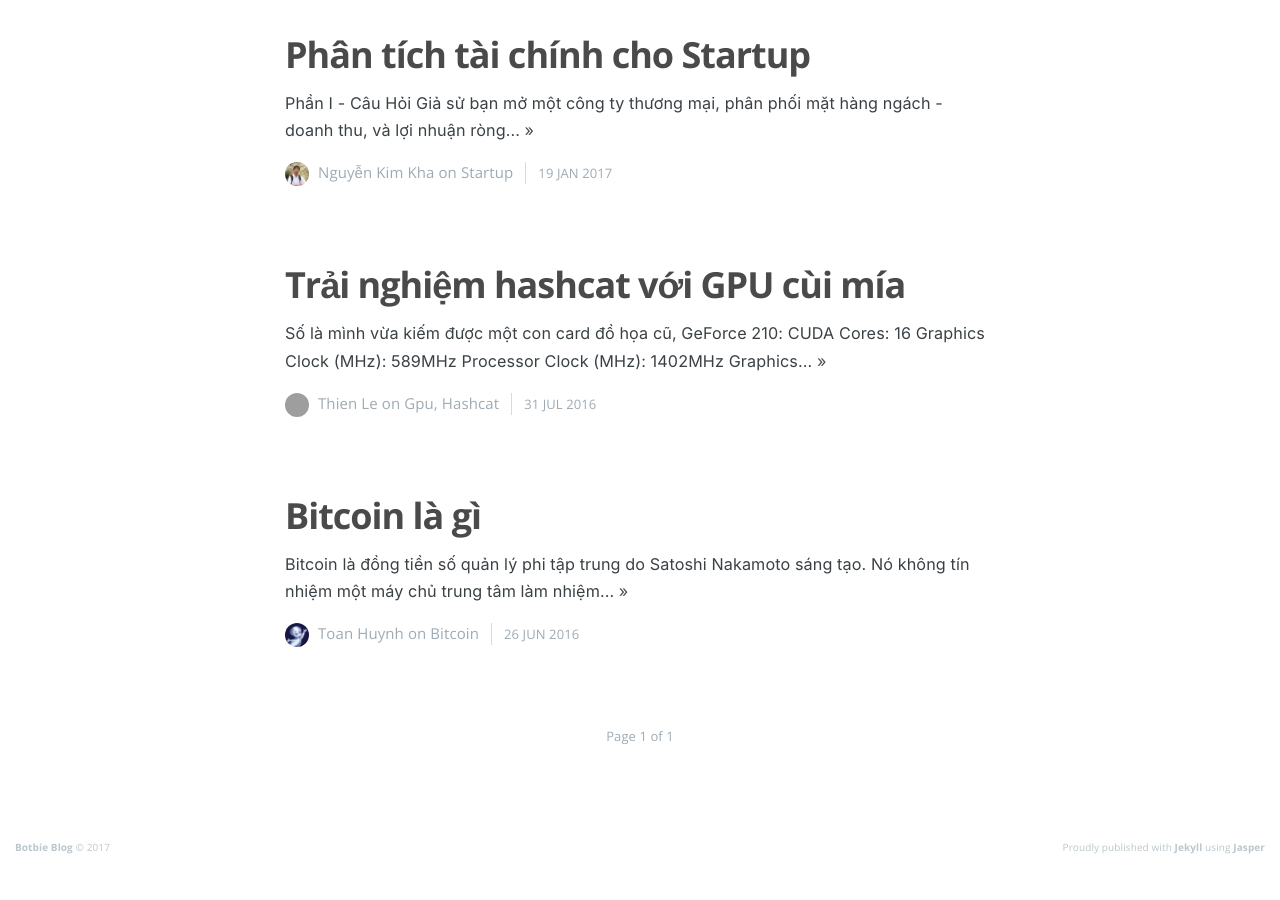
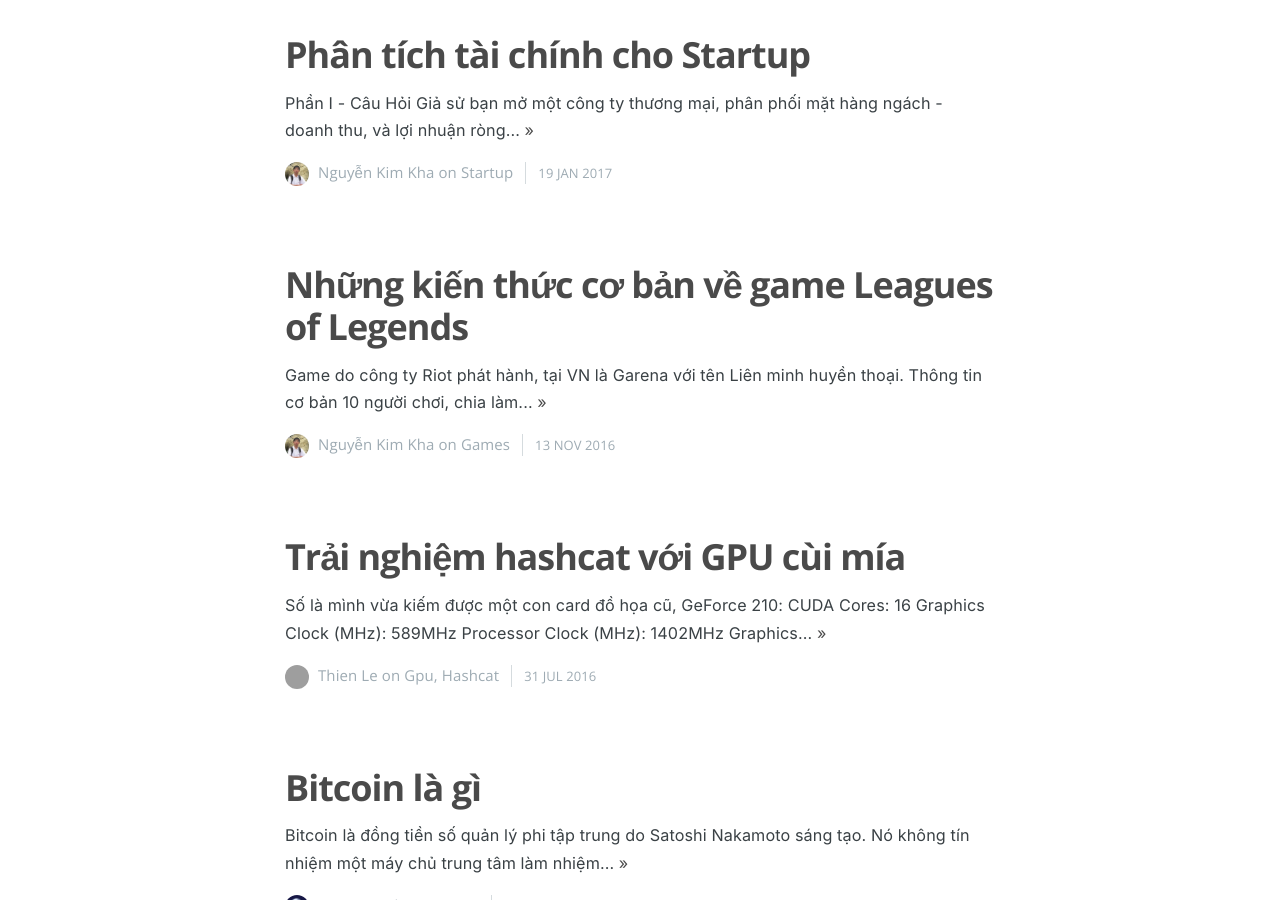
Before and after one commit to botbie/blog, a Jekyll site: the page built from index.html, in a window 1280 px wide and 900 px high, scrolled down 916 px. Built offline with Jekyll 4.4.1, drawn with Linux system fonts in a browser that asks for light colours; nearby versions of some CDN libraries; the list of posts is cut into pages by our own code; before the commit the page ends 1782 px from its top, so only the background shows below that; some of the changed lines change nothing that is shown; grey boxes are pictures that could not be loaded.

Commit message:
Add old post

```diff
--- /dev/null
+++ b/_posts/2016-11-13-nhung-kien-thuc-co-ban-ve-game-leagues-of-legends.md
@@ -0,0 +1,84 @@
+---
+layout: post
+cover: 'assets/images/covers/cover2.jpg'
+logo: 'assets/images/ghost.png'
+subclass: 'post tag-test tag-content'
+navigation: True
+title: Những kiến thức cơ bản về game Leagues of Legends
+date: 2016-11-13
+tags: [games]
+author: nkimkha
+comments: true
+---
+Game do công ty Riot phát hành, tại VN là Garena với tên **Liên minh huyền thoại**.
+
+Thông tin cơ bản
+----------------
+10 người chơi, chia làm 2 bên, mỗi bên 5 người. Mỗi người chơi điều khiển một champion (tướng).
+
+Bên cạnh champion còn có minions (lính) của mỗi bên.
+
+Mục tiêu là bên nào đánh đổ Nexus (nhà chính) của bên kia thì **thắng**. Tuy nhiên, muốn đập cái Nexus thì cần phải đập cái Turret (trụ) và Inhibitor (nhà lính) trước.
+
+Vấn đề là các người chơi đối phương không để yên cho mình đập nhà, và thế là phải oánh nhau trước.
+
+Bản đồ
+------
+![LOL maps](/assets/images/figures/league-of-legends-map.jpg)
+
+Một team sẽ ở góc dưới bên trái, team còn lại ở góc trên bên phải.
+
+Có 3 lane (đường) để đi từ bên này đến bên kia, được gọi là **Top**, **Mid** và **Bottom**. Giữa 3 lane này là **Jungle** (rừng)
+
+Trên mỗi lane sẽ có 2 turret của đội mình, 2 cái của đối phương.
+
+Các minions sẽ được triển khai trên 3 lane này. Minion có đặc điểm: cứ gặp đối phương là đánh, bất kể đó là champion, minion hay turret, chết thì thôi.
+
+Jungle là nơi có các quái vật, có loại lớn có loại nhỏ. Đặc biệt, trên đó còn có **Dragon** (rồng) và **Baron** (không biết dịch chữ này sao).
+
+Có một điểm lưu ý nhỏ là trên bản đồ có rất nhiều bụi rậm, chui vào đó thì đối phương sẽ không thấy (trừ khi đối phương cũng ở trong bụi đó hoặc có cắm mắt trong đó). Và không thấy thì không thể target để tấn công. Trong jungle có rất nhiều bụi rậm như vậy.
+
+Dragon thì đầu tiên có 4 loại, mỗi loại sẽ tăng cường một chỉ số gì đó cho cả team. Sau khi cả 4 bị giết hết thì sẽ có một Elder Dragon bá đạo hơn xuất hiện, và giết nó sẽ tăng cường cả 4 chỉ số cho team, nhưng chỉ ảnh hưởng được 2 phút.
+
+Baron thì khó đánh hơn, nhưng nếu giết được thì sẽ được buff các minions. Nói chung, bên nào giết Baron thì thường chiếm lợi thế rất lớn.
+
+Mấy cái turret có đặc điểm: sẽ tấn công nếu lại gần và damage khá lớn. Hầu hết trường hợp mọi người sẽ đợi các minion lại lần turret đối phương để turret đánh minion thì champion sẽ đánh turret. Không cẩn thận, turret đánh 3-4 phát là champion lên bảng và về thành. Một đặc điểm nữa là nếu mình tấn công champion đối phương, thì turret sẽ ưu tiên tấn công mình, nên phần lớn trường hợp chỉ cần núp sau turret của mình thì sẽ an toàn (trừ khi champion đối phương liều mạng).
+
+**Cần lưu ý**: Giết champion, minions, monsters,... đều được nhận tiền, nhưng **CHỈ KHI** mình là người tung đòn cuối cùng mà thôi!
+
+Đội hình
+--------
+Thông thường đội hình sẽ như sau:
+1. AD (Attack Dealer): Đây là nhân vật tấn công chủ lực của đội, và đi bottom lane.
+2. Supporter: Luôn đi chung với AD, để hứng đạn hoặc bơm máu cho AD, và tất nhiên là AD đi đâu thì đi đó.
+3. Tanker: Máu trâu khỏi chê, buff giáp, và đi top lane.
+4. Mid lane thuộc về sát thủ hoặc mage, đây là nhân vật thiên biến vạn hoá, mỗi người chơi một kiểu, có thể là tăng cường damage, có thể tăng giáp,...
+5. Jungler: Đi rừng với 3 mục đích: đánh quái kiếm tiền, đặt con mắt hoặc phá mắt đối phương, và lâu lâu nhảy ra giết champion đối phương (gọi là gank).
+
+**Về AD**: Đầu game thì tập trung đánh lính để lấy tiền mua trang bị, việc kích động đánh đối phương thì để supporter lo, đợi khi HP của đối phương thấp thì hãy xông vào mà giết sau. AD cũng có đặc điểm là tấn công ở cự ly xa, nên đừng ham hố xông ra trước mà hãy đứng sau và bắn tới, dùng skill chuẩn vào thì sẽ chắc ăn hơn. Việc xông lên trước, chặn đầu là của mấy thằng còn lại. Nửa sau của game mà AD không mua đủ item là cả team sẽ vất vả.
+
+**Về Supporter**: Làm ngược lại so với AD, nhưng vì không dứt điểm minion/champion/... nên để có tiền thì hãy mua item support, khi đó nếu thằng AD nó kiếm 20 đồng thì mình còn hưởng 1 đồng. AD là thằng có damage to, nhưng máu giấy, đụng cái là chết, mà nó chết là đối phương lập tức thừa thắng xông lên. Bảo vệ AD là nhiệm vụ chính của supporter, nhưng càng tránh liều mạng càng tốt. Tập trung vào việc buff máu, buff giáp đồng đội.
+
+**Về Tanker**: Cái top lane vốn dĩ là của 2 thằng tanker của 2 đội, nên máu rất trâu, không dễ chết, chỉ cần né trường hợp bị thêm thằng Jungler nó ra chơi trò "2 đánh 1". Damage thì yếu, cho nên lâu lâu thọt đối phương một cái thôi, đừng để bị dụ. Nhiệm vụ kèm theo cho Tanker là đi ping cho đồng đội biết các vị trí có thể có địch mà né. Lúc sau thì cần xông pha lên trước hứng đạn và ưu tiên hất đối phương văng đi (hoặc văng lại gần đồng đội để giết)
+
+**Về Mid**: Đây là nhân vật cân bằng, muốn đánh sao thì đánh. Nhưng cần lưu ý là cái mid lane sẽ thường xuyên bị Jungler (hoặc các champion khác) dòm ngó, lâu lâu bị quất một phát chí mạng. Chơi mid sẽ cần cố gắng giết mid đối thủ càng sớm càng tốt, thông thường giết được 2-3 lần sẽ khiến team mạnh hơn, lúc đó cũng nên di chuyển sang 2 lane còn lại để support team. Lúc sau thì mid là thằng có damage khá lớn (chỉ thua AD) nên cũng cần đánh nhiều hơn. Và cố gắng đừng rời khỏi mid lane của mình để đi qua chỗ khác, trừ khi chắc chắn là không có đối phương nào gần đó, vì mất hết turret ở mid lane rất dễ dẫn tới thua chóng váng.
+
+**Về Jungler**: Đây là nhân vật chơi mà đau tim nhất. Vì trong rừng không biết thằng jungler đối phương ở xó nào, đôi khi cũng bị quây đánh hội đồng. Nhưng nhân vật đi jungle cần cân bằng, với damage đủ to, giáp đủ mạnh. Lúc đầu game cần tập trung đánh quái, lâu lâu thọt ra hỗ trợ các lane. Lúc sau cần đi dò con mắt đối phương để phá, và nhảy vào đánh hội đồng bất cứ khi nào có dịp.
+
+Mô típ chơi điển hình
+---------------------
+**Đầu game**:
+* Thằng nào đi lane của thằng ấy, giết minions đối phương để kiếm tiền và lên level. Lên level là để lên skill mà đánh mạnh hơn, còn kiếm tiền là để mua trang bị.
+* Nếu có cơ hội thì giết đối phương, để kiếm First Blood (nhiều tiền hơn những lần giết sau).
+
+**Giữa game**:
+* Lúc này level đã > 6, tiếp tục đánh lính và tìm cơ hội giết đối phương nhiều hơn.
+* Nếu được thì di chuyển qua lane khác hoặc tập trung vào rừng để đánh hội đồng.
+* Cũng nên dồn 2-3 người vào giết dragon để tăng thêm lợi thế, nhưng không cần dồn hết vô thì dragon cũng không có giết lắm, mà dễ bị đối phương đánh úp.
+* Có một điểm lưu ý là khi đánh dragon, lúc gần cuối, đối phương có thể nhảy vào dứt điểm dragon để cướp công.
+* Đập càng nhiều turret càng tốt.
+
+**Cuối game**:
+* Dù muốn dù không thì cũng cần giết Baron hoặc tranh thủ lúc đối phương đang đánh Baron thì nhào vô đánh úp. Giết Baron rất có lợi thế, nên ai cũng muốn giết. Nhưng muốn giết thì cần đủ 4-5 người, và phải luôn đề phòng đối phương. Nếu giết hết tất cả đối phương rồi thì có thể yên tâm.
+* Xông pha đập turret và inhibitor càng nhanh càng tốt.
+* Mua tất cả item cần thiết cho nhân vật của mình (nếu đủ tiền), nếu không đủ tiền thì tranh thủ đánh quái hoặc minion hoặc thậm chí là champion để kiếm thêm. Lúc này mà chưa đủ mạnh thì xác định là làm mồi cho đối phương thôi.
```
Also changed, not shown: _posts/2017-01-19-phan-tich-tai-chinh-cho-startup.md (+3 -3 lines), assets/images/figures/league-of-legends-map.jpg (added).
